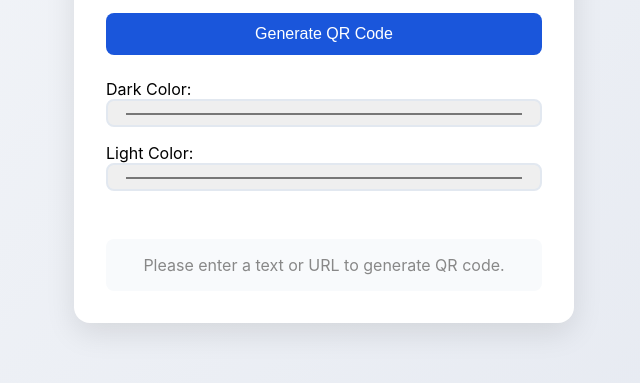
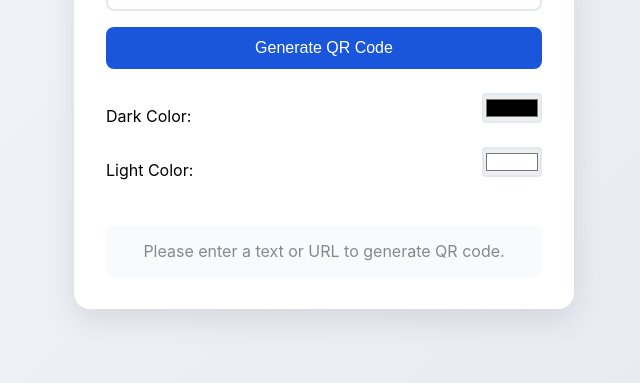
Before and after one commit to thomasmarwitz/tools, a plain HTML site: page artifacts/qr-code-generator.html in a window 1280 px wide. Shown: the part 309-692 px from the top of the page, without its empty margins (316-956 px from the left). Drawn offline with Linux system fonts and the light colour scheme.

Commit message:
Color picker displays color

```diff
--- a/artifacts/qr-code-generator.html
+++ b/artifacts/qr-code-generator.html
@@ -111,14 +111,16 @@
             <button onclick="generateQR()">Generate QR Code</button>
         </div>
 
-        <div class="color-pickers">
-            <div class="color-picker">
-                <label for="colorDark">Dark Color:</label>
-                <input type="color" id="colorDark" value="#000000" onchange="updateColors()">
+        <div class="color-pickers" style="margin-bottom: 1.5rem;">
+            <div class="color-picker" style="display: flex; align-items: center; margin-bottom: 0.5rem;">
+            <label for="colorDark" style="flex: 1;">Dark Color:</label>
+            <input type="color" id="colorDark" value="#000000" onchange="updateColors()"
+                style="width: 60px; height: 30px; padding: 0; border: 2px solid #e2e8f0; border-radius: 4px;">
             </div>
-            <div class="color-picker">
-                <label for="colorLight">Light Color:</label>
-                <input type="color" id="colorLight" value="#ffffff" onchange="updateColors()">
+            <div class="color-picker" style="display: flex; align-items: center;">
+            <label for="colorLight" style="flex: 1;">Light Color:</label>
+            <input type="color" id="colorLight" value="#ffffff" onchange="updateColors()"
+                style="width: 60px; height: 30px; padding: 0; border: 2px solid #e2e8f0; border-radius: 4px;">
             </div>
         </div>
 
```
